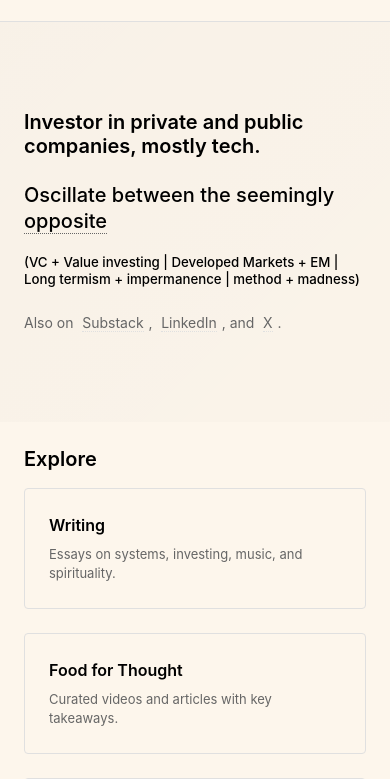
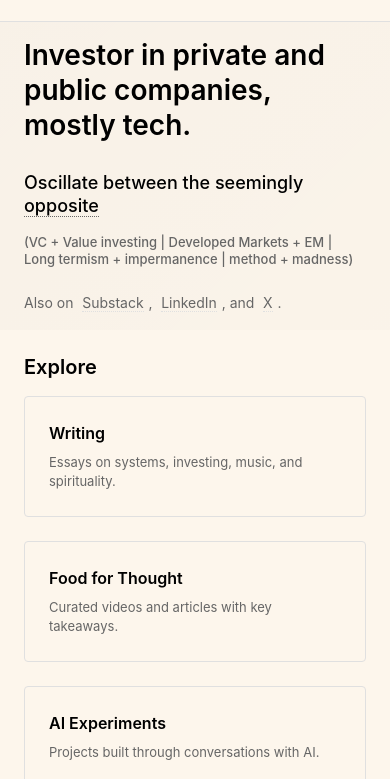
Before and after one commit to tgrkarthik/tgrkarthik.github.io, a plain HTML site: page index.html in a window 390 px wide. Shown: the part 65-844 px from the top of the page. Drawn offline with Linux system fonts and the light colour scheme.

Commit message:
Tighten mobile hero layout, clearer text hierarchy

```diff
--- a/index.html
+++ b/index.html
@@ -106,15 +106,20 @@
                 display: none;
             }
 
-            /* More breathing room between hero text elements */
+            /* Tighter hero with clear text hierarchy */
             .hero-text h1 {
-                margin-bottom: 1.5rem;
+                font-size: 28px;
+                line-height: 1.25;
+                margin-bottom: 1.75rem;
             }
             .hero-text h3 {
-                margin-bottom: 1.25rem;
+                font-size: 18px;
+                margin-bottom: 1rem;
             }
             .hero-text h5 {
+                font-size: 13px;
                 margin-bottom: 1.5rem;
+                color: var(--secondary-color);
             }
 
             /* Hide description in hero on mobile, show it after Explore */
@@ -165,7 +170,7 @@
                     <h5>(VC + Value investing | Developed Markets + EM | Long termism + impermanence | method + madness)</h5>
 
                     <!-- Desktop only: site description stays here -->
-                    <p class="hero-description">This site features a collection of some of my writings on systems, investing, music and occasionally spirituality. Published on Substack, LinkedIn, and elsewhere.</p>
+                    <p class="hero-description" style="margin-top: 0.5rem;">This site features a collection of some of my writings on systems, investing, music and occasionally spirituality. Published on Substack, LinkedIn, and elsewhere.</p>
 
                     <!-- Mobile: subtle inline social links -->
                     <div class="social-links-inline">
--- a/styles.css
+++ b/styles.css
@@ -556,8 +556,9 @@ a:hover {
     }
 
     .hero {
-        min-height: 400px;
-        padding: var(--spacing-xl) 0;
+        min-height: auto;
+        padding: var(--spacing-lg) 0;
+        align-items: flex-start;
     }
 
     .section-header {
```
